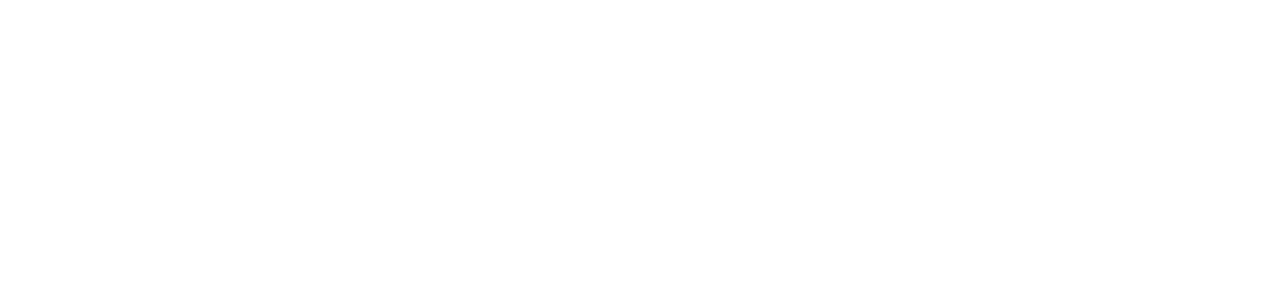
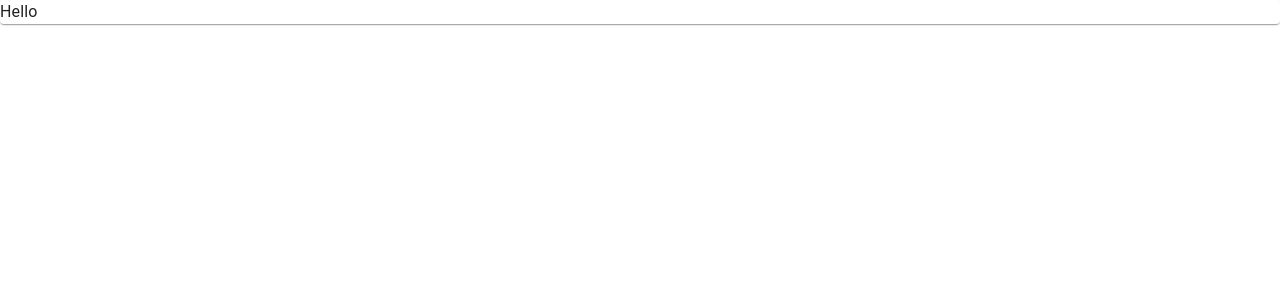
Before and after one commit to kazeusagi/vision-test-ui-v2, a Next.js app: page / in a window 1280 px wide. Shown: the top 300 px of the page. Built offline with nearby package versions, Linux system fonts and the light colour scheme.

Commit message:
chore: MaterialUIの導入

```diff
--- a/src/app/layout.tsx
+++ b/src/app/layout.tsx
@@ -1,3 +1,4 @@
+import { MuiThemeProvider } from '@/components/Mui/MuiThemeProvider';
 import type { Metadata } from 'next';
 
 export const metadata: Metadata = {
@@ -11,8 +12,10 @@
 	children: React.ReactNode;
 }>) {
 	return (
-		<html lang="en">
-			<body>{children}</body>
+		<html lang="ja">
+			<body>
+				<MuiThemeProvider>{children}</MuiThemeProvider>
+			</body>
 		</html>
 	);
 }
--- a/src/app/page.tsx
+++ b/src/app/page.tsx
@@ -1,3 +1,9 @@
+import { Paper } from '@mui/material';
+
 export default function Home() {
-	return <></>;
+	return (
+		<>
+			<Paper>Hello</Paper>
+		</>
+	);
 }
--- /dev/null
+++ b/src/components/Mui/MuiThemeProvider.tsx
@@ -0,0 +1,18 @@
+'use client';
+
+import { createTheme, CssBaseline, ThemeProvider } from '@mui/material';
+
+type Props = {
+	children: React.ReactNode;
+};
+
+export function MuiThemeProvider({ children }: Props) {
+	const theme = createTheme({});
+
+	return (
+		<ThemeProvider theme={theme}>
+			<CssBaseline />
+			{children}
+		</ThemeProvider>
+	);
+}
```
Also changed, not shown: package.json (+6 -2 lines), 1 other file (tests, documents, lock files or other folders).
